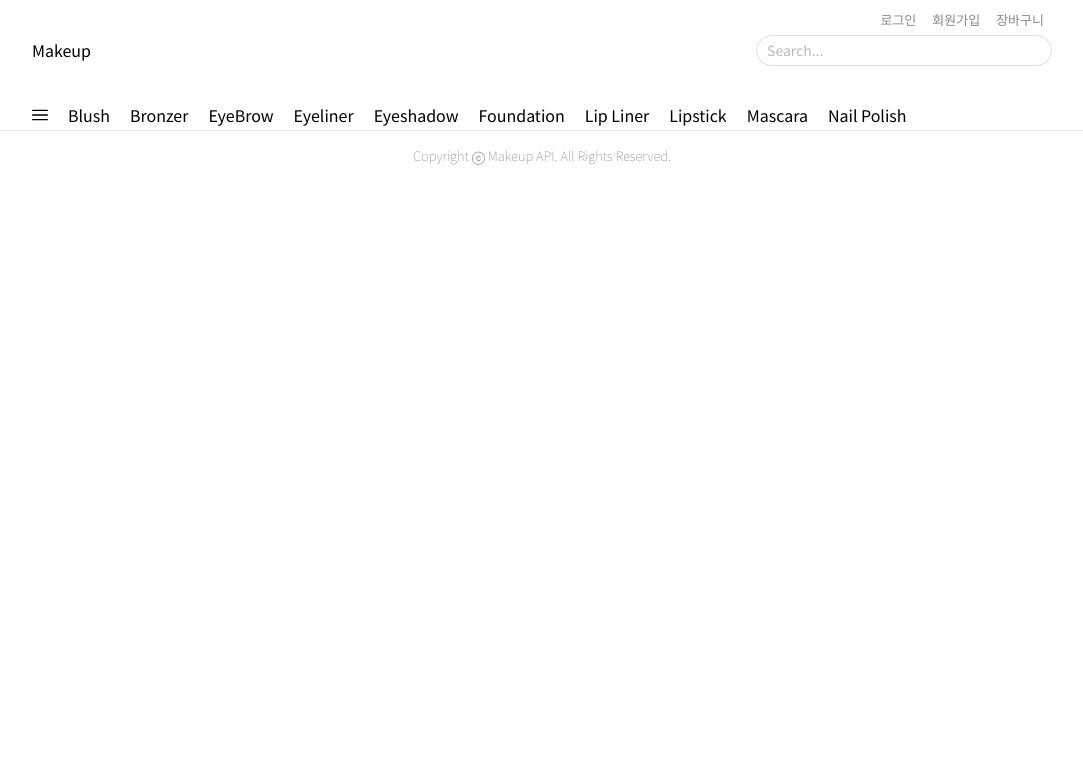
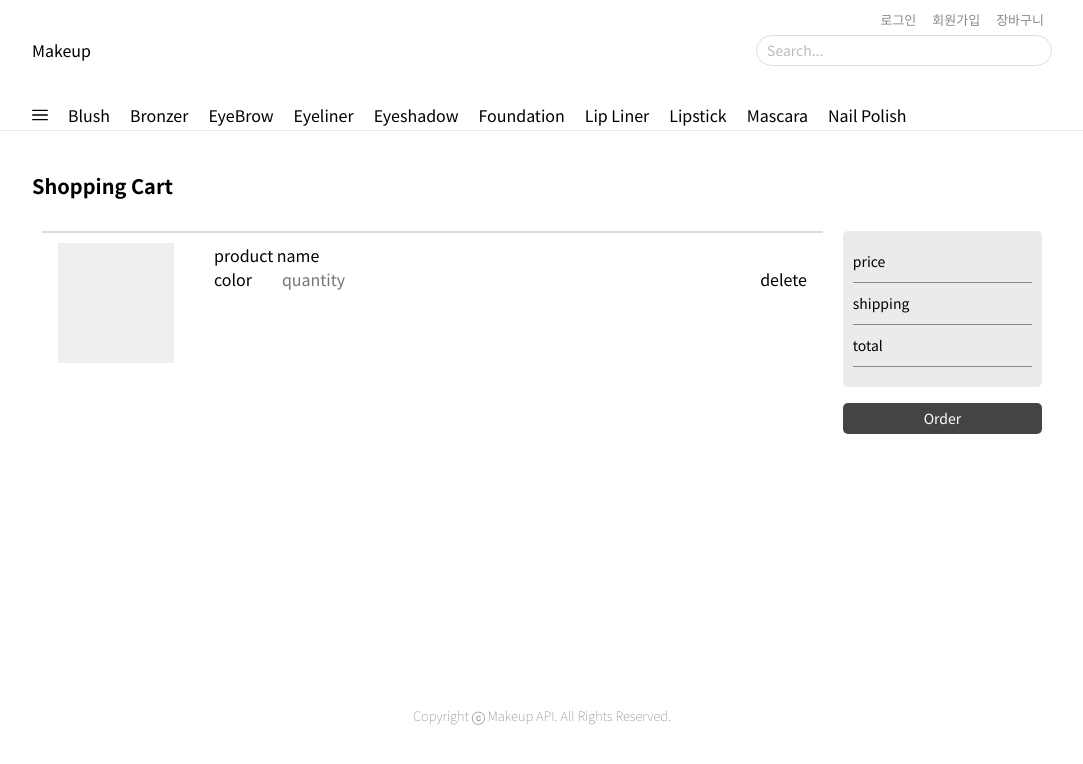
Before and after one commit to rivera00255/makeup, a React (Create React App) app: page /cart in a window 1280 px wide. Shown: the top 764 px of the page, without its empty margins (98-1181 px from the left). Built offline with nearby package versions, Linux system fonts and the light colour scheme.

Commit message:
Feat: 장바구니 화면 퍼블리싱 & 상품 상세 화면 수정

```diff
--- a/src/App.tsx
+++ b/src/App.tsx
@@ -7,6 +7,7 @@ import Main from './pages/Main';
 import Footer from './components/Footer';
 import ProductList from './pages/ProductList';
 import ProductOverview from './components/ProductOverview';
+import CartList from './pages/CartList';
 
 function App() {
   return (
@@ -18,6 +19,7 @@ function App() {
           <Route path="/" element={<Main />} />
           <Route path="/type/:productType" element={<ProductList />} />
           <Route path="/type/:productType/*" element={<ProductOverview />} />
+          <Route path="/cart" element={<CartList />} />
         </Routes>
         <Footer />
       </BrowserRouter>
--- a/src/components/Header/StyledHeader.ts
+++ b/src/components/Header/StyledHeader.ts
@@ -47,7 +47,7 @@ const StyledHeader = css`
       height: 30px;
       display: flex;
       align-items: center;
-      > a {
+      > li {
         margin-right: 20px;
       }
     }
--- a/src/components/Header/index.tsx
+++ b/src/components/Header/index.tsx
@@ -17,21 +17,23 @@ const Header = () => {
             <ul>
               <li>로그인</li>
               <li>회원가입</li>
-              <li>장바구니</li>
+              <li>
+                <Link to="/cart">장바구니</Link>
+              </li>
             </ul>
           </div>
         </div>
         <nav className="global-nav">
           <ul>
-            <Link to="/">
-              <li>
+            <li>
+              <Link to="/">
                 <MenuIcon width="16px" height="16px" />
+              </Link>
+            </li>
+            {type.map((item: string) => (
+              <li key={item}>
+                <Link to={`/type/${item.toLowerCase()}`}>{item.replace('_', ' ')}</Link>
               </li>
-            </Link>
-            {type.map((item: string) => (
-              <Link to={`/type/${item.toLowerCase()}`} key={item}>
-                <li>{item.replace('_', ' ')}</li>
-              </Link>
             ))}
           </ul>
         </nav>
--- a/src/components/ProductOverview/StyledProductOverview.ts
+++ b/src/components/ProductOverview/StyledProductOverview.ts
@@ -8,7 +8,7 @@ const StyledProductOverview = css`
   }
   .product-wrapper {
     width: 100%;
-    margin: 50px 0;
+    margin: 80px 0;
     display: flex;
   }
   .detail {
@@ -25,12 +25,26 @@ const StyledProductOverview = css`
     margin-bottom: 20px;
     .info > div {
       margin-top: 10px;
+      font-weight: 300;
+      font-size: 15px;
     }
   }
   .order {
-    input[type='number'] {
-      border: 1px solid #888;
-      border-radius: 5px;
+    input[type='radio'] {
+      appearance: none;
+      width: 30px;
+      height: 30px;
+      border-radius: 50%;
+      accent-color: #fff;
+    }
+    [type='radio']:hover {
+      box-shadow: 0 0 0 max(3px, 0.1em) #ddd;
+      cursor: pointer;
+    }
+    input[type='radio']:checked {
+      outline-offset: max(2px, 0.1em);
+      outline: max(2px, 0.1em) solid #ddd;
+      border: 3px solid #f5f5f5;
     }
     button {
       background: #444;
@@ -39,6 +53,35 @@ const StyledProductOverview = css`
       border-radius: 5px;
       font-size: 14px;
     }
+    .price {
+      display: block;
+      margin: 10px 0 20px 0;
+      padding-left: 8px;
+      :focus {
+        outline: none;
+      }
+    }
+  }
+  .option {
+    margin-bottom: 10px;
+    display: flex;
+    flex-wrap: wrap;
+    margin: 10px 0;
+    border: 1px solid #888;
+    border-radius: 5px;
+    padding: 10px 4px;
+    > label {
+      font-size: 13px;
+      display: flex;
+      align-items: center;
+      padding: 4px 8px;
+      > input {
+        margin-right: 5px;
+      }
+      > p {
+        display: inline-block;
+      }
+    }
   }
 `;
 
--- a/src/components/ProductOverview/index.tsx
+++ b/src/components/ProductOverview/index.tsx
@@ -6,7 +6,7 @@ import StyledProductOverview from './StyledProductOverview';
 
 const ProductOverview = () => {
   const location = useLocation();
-  //   console.log(location.state);
+  // console.log(location.state);
   const product: Product = useMemo(() => location.state, [location.state]);
 
   return (
@@ -29,18 +29,26 @@ const ProductOverview = () => {
               </div>
             </div>
             <div className="order">
-              <div className="color">
-                {product.product_colors.map((color: productColors, i: number) => (
-                  <div key={i} style={{ color: `${color.hex_value}` }}>
-                    <input type="radio" name="color" />
-                    {color.colour_name}
-                  </div>
-                ))}
+              <div className="option">
+                {product.product_colors.length > 0 &&
+                  product.product_colors.map((color: productColors, i: number) => (
+                    <label key={i}>
+                      <input
+                        type="radio"
+                        name="color"
+                        style={{ background: `${color.hex_value}` }}
+                        onChange={() => {
+                          console.log(color.colour_name);
+                        }}
+                      />
+                      <p>{color.colour_name}</p>
+                    </label>
+                  ))}
               </div>
-              <div className="quantity">
-                <input type="number" />
-              </div>
-              <button>주문하기</button>
+              <div className="cart-preview"></div>
+              <input type="text" defaultValue={`\$ ${product.price}`} readOnly className="price" />
+              <button>장바구니 담기</button>
+              {/* <button>바로 주문하기</button> */}
             </div>
           </div>
         </div>
--- /dev/null
+++ b/src/pages/CartList/StyledCartList.ts
@@ -0,0 +1,73 @@
+import { css } from '@emotion/react';
+
+const StyledCartList = css`
+  .container {
+    width: 1020px;
+    margin: 0 auto;
+    padding: 40px 0;
+    min-height: 70vh;
+    > h3 {
+      font-size: 20px;
+      font-weight: 600;
+    }
+  }
+  .cart-wrapper {
+    margin-top: 20px;
+    width: 100%;
+    display: flex;
+  }
+  .order-list {
+    flex-grow: calc(2 / 3);
+    padding: 10px;
+  }
+  .order-product {
+    padding: 10px 16px;
+    border-top: 2px solid #ddd;
+    display: flex;
+    .product-image {
+      width: 120px;
+      height: 120px;
+      background: #eee;
+      margin-right: 40px;
+    }
+    .product-info {
+      width: calc(100% - 136px);
+    }
+    .order-option {
+      width: 100%;
+      display: flex;
+      justify-content: space-between;
+      > div {
+        display: flex;
+        > p {
+          margin-right: 30px;
+        }
+      }
+    }
+  }
+  .order-summary {
+    flex-grow: calc(1 / 3);
+    padding: 10px;
+  }
+  .summary {
+    background: #ebebeb;
+    border-radius: 5px;
+    padding: 10px 10px 20px 10px;
+    div {
+      border-bottom: 1px solid #888;
+      padding: 10px 0;
+      font-size: 14px;
+    }
+  }
+  .order-button {
+    background: #444;
+    color: #fff;
+    padding: 5px 0;
+    border-radius: 5px;
+    font-size: 14px;
+    width: 100%;
+    margin-top: 16px;
+  }
+`;
+
+export default StyledCartList;
--- /dev/null
+++ b/src/pages/CartList/index.tsx
@@ -0,0 +1,38 @@
+import StyledCartList from './StyledCartList';
+
+const CartList = () => {
+  return (
+    <section css={StyledCartList}>
+      <div className="container">
+        <h3>Shopping Cart</h3>
+        <div className="cart-wrapper">
+          <div className="order-list">
+            <div className="order-product">
+              <div className="product-image"></div>
+              <div className="product-info">
+                <div>product name</div>
+                <div className="order-option">
+                  <div>
+                    <p>color</p>
+                    <input type="number" placeholder="quantity" />
+                  </div>
+                  <button type="button">delete</button>
+                </div>
+              </div>
+            </div>
+          </div>
+          <div className="order-summary">
+            <div className="summary">
+              <div>price</div>
+              <div>shipping</div>
+              <div>total</div>
+            </div>
+            <button className="order-button">Order</button>
+          </div>
+        </div>
+      </div>
+    </section>
+  );
+};
+
+export default CartList;
```
